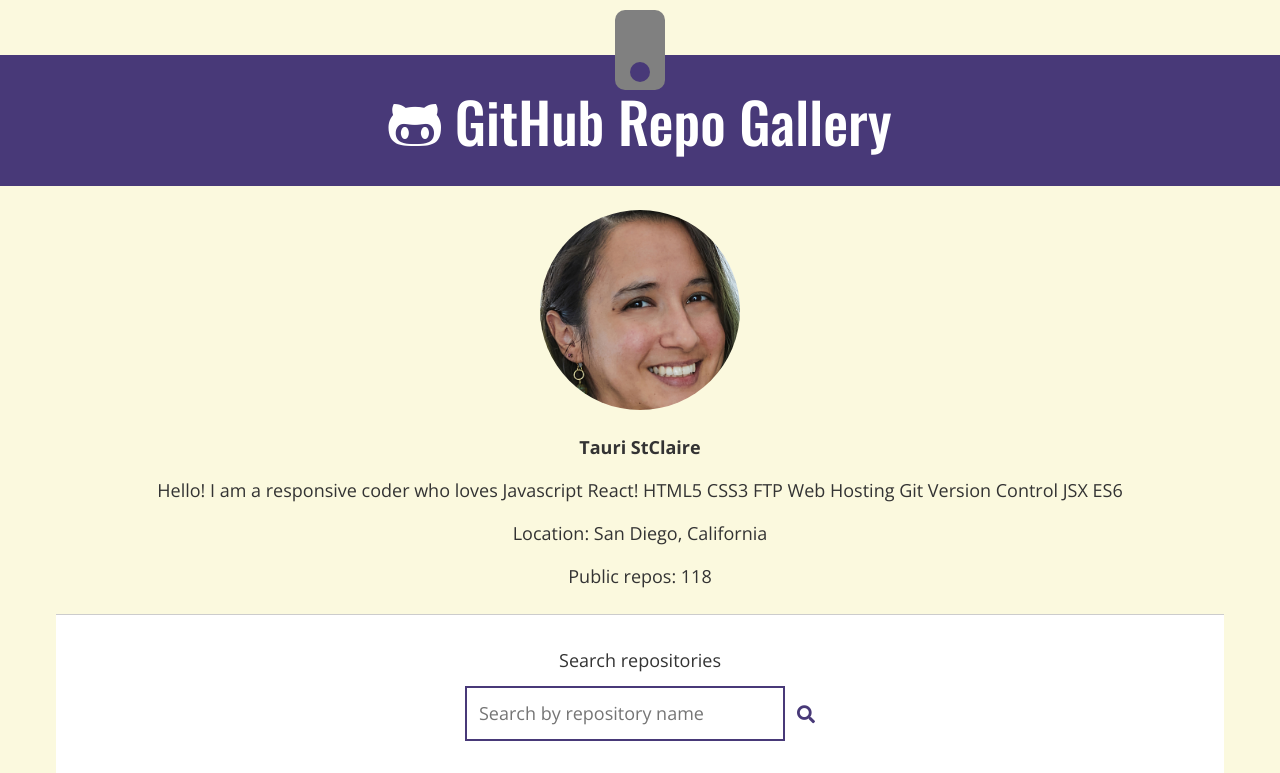
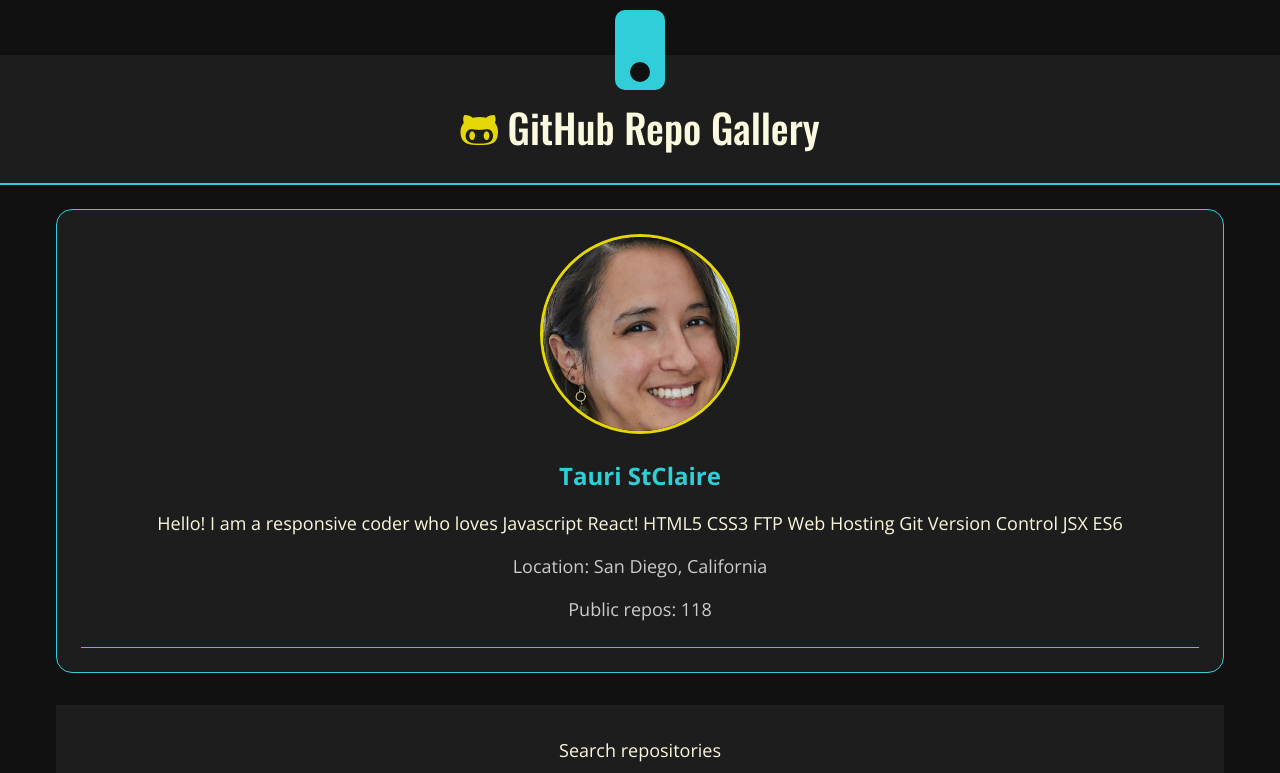
Before and after one commit to charlenebrown/github-repo-gallery, a website built with webpack: page index.html in a window 1280 px wide. Shown: the top 773 px of the page. Built offline with nearby package versions, Linux system fonts and the light colour scheme; no server answers.

Commit message:
Updated the style of the repo gallery.

```diff
--- a/css/style.css
+++ b/css/style.css
@@ -90,10 +90,19 @@ textarea {
   box-sizing: border-box;
 }
 
+:root {
+  --onyx: #111111;
+  --surface: #1d1d1d;
+  --teal: #30ced9;
+  --mustard: #e5d704;
+  --cream: #fbf9de;
+  --muted: #cccccc;
+}
+
 body {
   margin: 0;
-  background-color: #fbf9de;
-  color: #333;
+  background-color: var(--onyx);
+  color: var(--cream);
   font-family: "Open Sans", sans-serif;
   font-size: 1.125rem;
   line-height: 1.5;
@@ -104,38 +113,41 @@ body {
   z-index: 1;
   display: flex;
   flex-direction: column;
-  width: 50px;
-  height: 80px;
-  margin: 10px auto -35px;
-  border-radius: 10px;
-  background-color: gray;
+  width: 3.125rem;
+  height: 5rem;
+  margin: 0.625rem auto -2.1875rem;
+  border-radius: 0.625rem;
+  background-color: var(--teal);
 }
 
 .circle {
   align-self: center;
-  width: 20px;
-  height: 20px;
+  width: 1.25rem;
+  height: 1.25rem;
   margin-top: auto;
-  margin-bottom: 8px;
+  margin-bottom: 0.5rem;
   border-radius: 50%;
-  background-color: #483978;
+  background-color: var(--onyx);
 }
 
 header {
-  padding: 2rem 1rem;
-  background-color: #483978;
-  color: #fff;
+  padding: 3rem 1rem 2rem;
+  border-bottom: 2px solid var(--teal);
+  background-color: var(--surface);
   text-align: center;
 }
 
 h1 {
   margin: 0;
   font-family: "Oswald", sans-serif;
-  font-size: 3.5rem;
+  font-size: 2.5rem;
   font-weight: 500;
   line-height: 1.2;
 }
 
+h1 i {
+  color: var(--mustard);
+}
 
 /* Mobile page spacing and profile */
 
@@ -151,6 +163,11 @@ h1 {
   flex-direction: column;
   align-items: center;
   gap: 1.5rem;
+  padding: 1.5rem;
+  border: 1px solid var(--teal);
+  border-radius: 1rem;
+  margin-bottom: 2rem;
+  background-color: var(--surface);
   text-align: center;
 }
 
@@ -160,6 +177,7 @@ h1 {
   max-width: 100%;
   aspect-ratio: 1;
   object-fit: cover;
+  border: 3px solid var(--mustard);
   border-radius: 50%;
 }
 
@@ -173,16 +191,27 @@ h1 {
   margin: 0 0 1rem;
 }
 
+.user-name {
+  color: var(--teal);
+  font-size: 1.5rem;
+}
+
+.user-location,
+.user-stats {
+  color: var(--muted);
+}
+
 .user-details hr {
   margin: 1.5rem 0 0;
+  border-top-color: var(--teal);
 }
-
 
 /* Repository search and gallery */
 
 .repos {
   padding: 1.5rem 1rem;
-  background-color: #fff;
+  background-color: var(--surface);
+  color: var(--cream);
 }
 
 .search {
@@ -209,7 +238,7 @@ h1 {
 }
 
 .search i {
-  color: #483978;
+  color: #eee52f;
 }
 
 .repo-list {
@@ -225,7 +254,7 @@ h1 {
   display: flex;
   flex: 0 0 100%;
   min-width: 0;
-  border: 1px solid #f7614a;
+  border: 1px solid #d5e825;
 }
 
 .repo-name {
@@ -233,7 +262,7 @@ h1 {
   padding: 1rem;
   border: 0;
   background-color: transparent;
-  color: #f7614a;
+  color: #30ced9;
   font: inherit;
   font-weight: 700;
   text-align: left;
@@ -242,7 +271,7 @@ h1 {
 }
 
 .repo-name:hover {
-  background-color: #f7614a;
+  background-color: #1b8895;
   color: #fff;
 }
 
```
